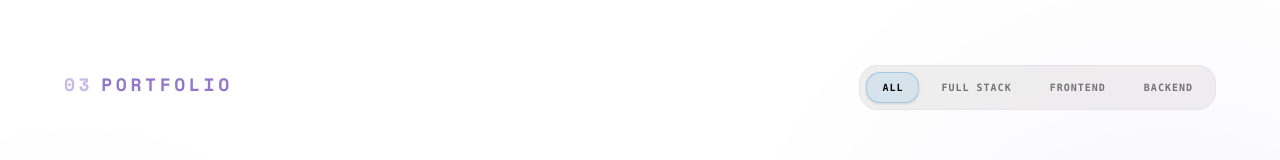
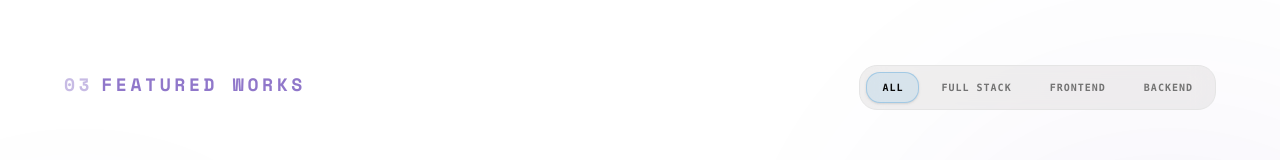
Before and after one commit to TheShohagMiah/portfolio-frontend, a React (Vite) app: page / in a window 1280 px wide. Shown: the part 425-585 px from the top of the page. Built offline with nearby package versions, Linux system fonts and the light colour scheme; no server answers.

Commit message:
Change header label from 'Portfolio' to 'Featured works'

```diff
--- a/src/components/client/Projects.jsx
+++ b/src/components/client/Projects.jsx
@@ -89,7 +89,7 @@ const Projects = () => {
 
           <div className="">
             <SectionHeader
-              label="Portfolio"
+              label="Featured works"
               index="03"
               children={
                 <motion.div
```
